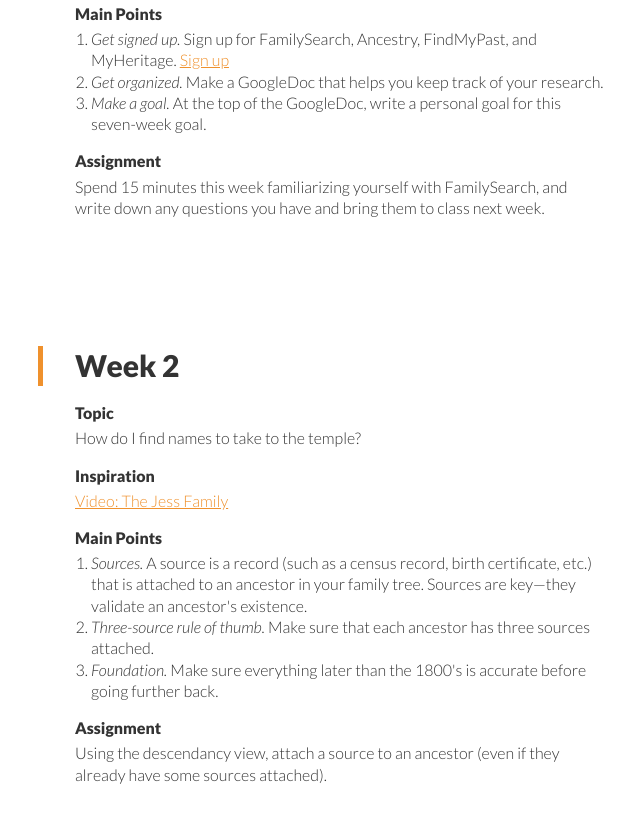
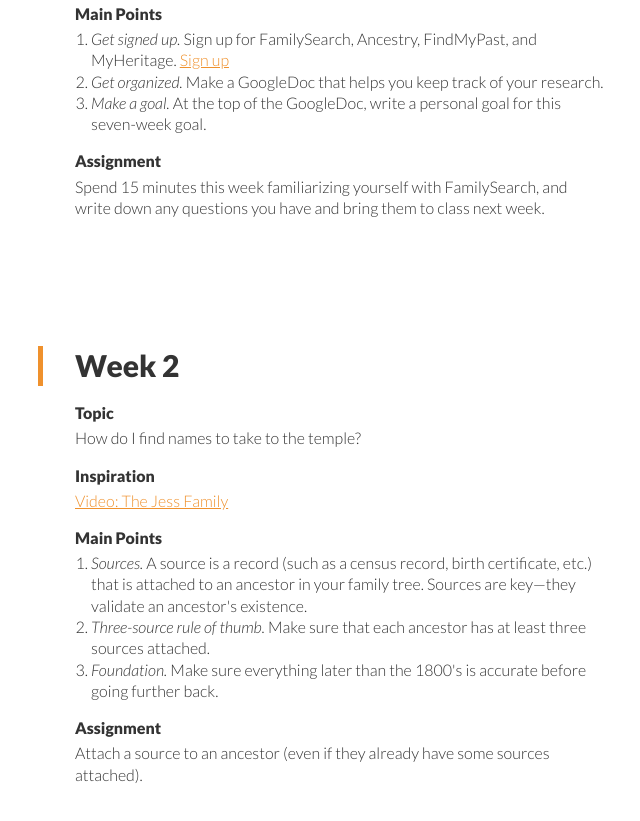
Before and after one commit to mjswensen/family-history-class, a plain HTML site: page index.html in a window 1280 px wide. Shown: the part 371-1192 px from the top of the page, without its empty margins (302-942 px from the left). Drawn offline with nearby package versions, Linux system fonts and the light colour scheme.

Commit message:
Tweaks for tomorrow's lesson and favicon.

```diff
--- a/index.html
+++ b/index.html
@@ -4,6 +4,7 @@
   <meta charset="utf-8">
   <meta name="viewport" content="width=device-width, initial-scale=1.0">
   <title>Family History Class • Provo Married Student 19th Ward</title>
+  <link rel="icon" type="image/png" href="favicon.png">
   <link rel="stylesheet" href="http://cdnjs.cloudflare.com/ajax/libs/meyer-reset/2.0/reset.min.css">
   <link href="http://fonts.googleapis.com/css?family=Lato:300,900,300italic" rel="stylesheet">
   <style>
@@ -125,14 +126,14 @@
         <div class="value">
           <ol>
             <li><em>Sources.</em> A source is a record (such as a census record, birth certificate, etc.) that is attached to an ancestor in your family tree. Sources are key—they validate an ancestor's existence.</li>
-            <li><em>Three-source rule of thumb.</em> Make sure that each ancestor has three sources attached.</li>
+            <li><em>Three-source rule of thumb.</em> Make sure that each ancestor has at least three sources attached.</li>
             <li><em>Foundation.</em> Make sure everything later than the 1800's is accurate before going further back.</li>
           </ol>
         </div>
       </div>
       <div class="session-datum">
         <h3 class="key">Assignment</h3>
-        <div class="value">Using the descendancy view, attach a source to an ancestor (even if they already have some sources attached).</div>
+        <div class="value">Attach a source to an ancestor (even if they already have some sources attached).</div>
       </div>
     </article>
   </div>
```
Also changed, not shown: favicon.png (added).
